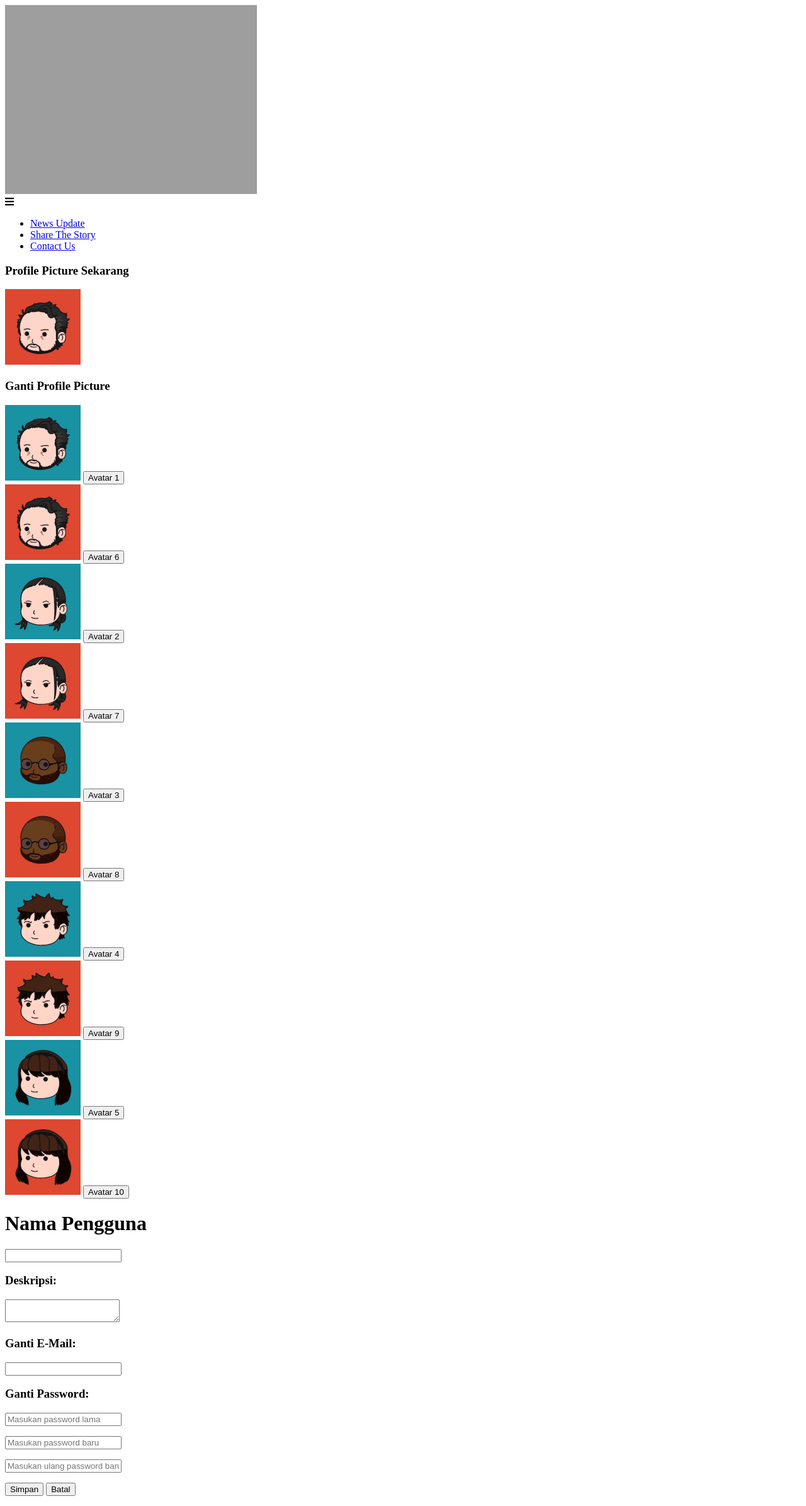
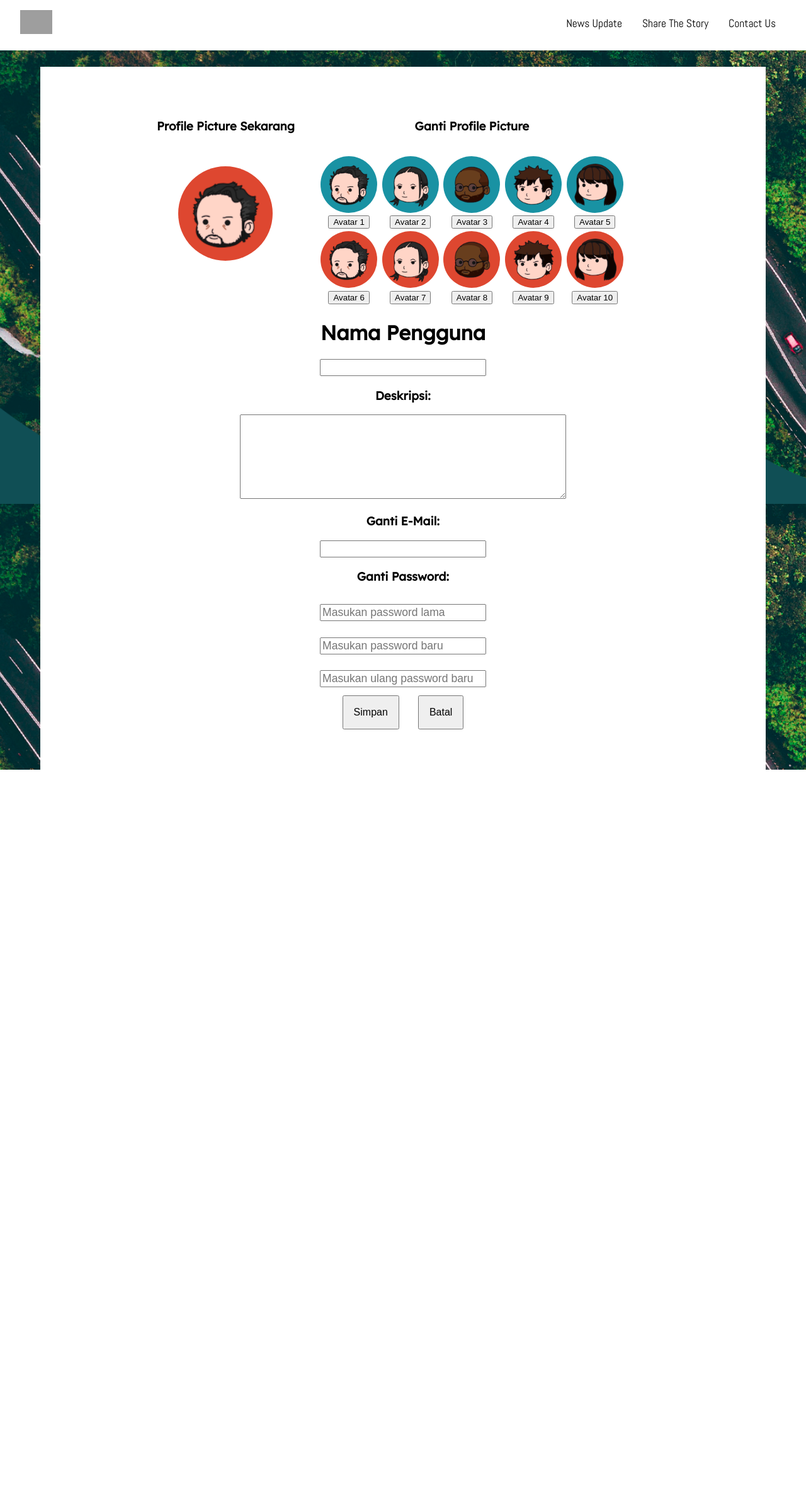
Before and after one commit to ikhsanananda/PercakapanNetizen, a PHP site: page /profil-edit.html in a window 1280 px wide. Shown: the whole page at 63% size. After the commit the page ends 1222 px from the top, so only its background shows below. Run offline with PHP 8.4, Linux system fonts and the light colour scheme; grey boxes are pictures that could not be loaded.

Commit message:
Update style.css

```diff
--- a/Profile-edit/css/style.css
+++ b/Profile-edit/css/style.css
@@ -1,81 +1,324 @@
-<!DOCTYPE html>
-<head>
-  <title>Edit Profil | Percakapan Netizen</title>
-  <link rel="stylesheet"href="./Profile-edit/css/style.css">
-  <meta name="viewport" content="width=device-width, initial-scale=1.0">
-  <link rel="stylesheet" href="./Main Page/css/all.css">
-  <link rel="stylesheet" href="./Main Page/css/fonts.css">
-</head>
+@import url('./css/fonts.css');
 
-<body>
-  <!--nav-->
-  <nav class="nav">
-      <div class="nav-menu flex-row">
-          <div class="nav-brand">
-              <a href="#"><img src="./Profile-edit/assets/logo/PN full color.png" alt="Logo"></a>
-          </div>
-          <div class="toggle-collapse">
-              <div class="toggle-icons">
-                  <i class="fas fa-bars"></i>
-              </div>
-          </div>
-          <div>
-              <ul class="nav-items">
-                  <li class="nav-link">
-                      <a href="#">News Update</a>
-                  </li>
-                  <li class="nav-link">
-                      <a href="#">Share The Story</a>
-                  </li>
-                  <li class="nav-link">
-                      <a href="#">Contact Us</a>
-                  </li>
-              </ul>
-          </div>
-      </div>
-  </nav>
+html, body {
+  margin: 0%;
+  box-sizing: border-box;
+  overflow-x: hidden;
+  font-family: var(--Lexend);
+}
 
-  <!--title-->
-  <div class="container">
-    <!-- <div class="header"></div> -->
-      <div class="avatar-edit">
-        <div class="avatar-now">
-          <h3>Profile Picture Sekarang</h3>
-          <img src="Profile-edit/assets/avatar/R1.png" alt="Profile Picture">
-        </div>
-        <!-- ganti avatar -->
-        <div class="change">
-          <h3>Ganti Profile Picture</h3>
-          <div class="gallery">
-              <div class="images">
-                <img src="Profile-edit/assets/avatar/B1.png" alt="Avatar1">
-                <img src="Profile-edit/assets/avatar/B2.png" alt="Avatar2">
-                <img src="Profile-edit/assets/avatar/B3.png" alt="Avatar3">
-                <img src="Profile-edit/assets/avatar/B4.png" alt="Avatar4">
-                <img src="Profile-edit/assets/avatar/B5.png" alt="Avatar5">
-                <img src="Profile-edit/assets/avatar/R1.png" alt="Avatar6">
-                <img src="Profile-edit/assets/avatar/R2.png" alt="Avatar7">
-                <img src="Profile-edit/assets/avatar/R3.png" alt="Avatar8">
-                <img src="Profile-edit/assets/avatar/R4.png" alt="Avatar9">
-                <img src="Profile-edit/assets/avatar/R5.png" alt="Avatar10">
-              </div>
-              <div class="buttons">
-                <input type="button" name="save" value="Simpan">
-              </div>
-          </div>
-        </div>
-      </div>
-      <h1>Nama Pengguna</h1>
-      <input type="text" class="name" name="name" maxlength="20">
-      <h3>Deskripsi:</h3>
-      <input type="text" class="desc" name="desc" maxlength="250">
-      <h3>Ganti E-Mail:</h3>
-      <input type="email" class="mail" name="e-mail" maxlength="250">
-      <h3>Ganti Password:</h3>
-      <p><input type="password" class="opass" name="old password" maxlength="250" placeholder="Masukan password lama"></p>
-      <p><input type="password" class="npass" name="new password" maxlength="250" placeholder="Masukan password baru"></p>
-      <p><input type="password" class="npass" name="new password" maxlength="250" placeholder="Masukan ulang password baru"></p>
-      <p><input type="submit" class="save" name="save" value="Simpan" alt="save"> <input type="submit" class="cancel" name="cancel" value="Batal" alt="Batal"></p>
-    </div>
-  <!-- </div> -->
-</body>
+:root {
+    /*      Theme colors        */
+    --text-gray: #3f4954;
+    --text-light: #686666da;
+    --bg-color: #0f0f0f;
+    --white: #ffffff;
+    --midnight: #104f55;
+    /* gradient color   */
+    --sky: linear-gradient(120deg, #a1c4fd 0%, #c2e9fb 100%);
+    /*      theme font-family   */
+    --Abel: 'Abel', cursive;
+    --Anton: 'Anton', cursive;
+    --Josefin: 'Josefin', cursive;
+    --Lexend: 'Lexend', cursive;
+    --Livvic: 'Livvic', cursive;
+}
+
+body {
+  background-image: url('../assets/Background-image.png');
+  background-repeat: no-repeat;
+  background-position: center;
+  background-size: cover;
+  background-attachment: fixed;
+  background-color: var(--midnight);
+}
+
+/* global*/
+a {
+  text-decoration: none;
+  color:#000;
+}
+
+ul {
+  list-style-type:none;
+}
+
+hr {
+  margin: 5vh 0;
+}
+
+.flex-row {
+  display: flex;
+  flex-direction: row;
+  flex-wrap: wrap;
+}
+
+.container {
+  padding:4rem 4rem;
+}
+
+/*navbar*/
+.nav img {
+  height:3vw;
+}
+
+.nav {
+    background: white;
+    padding: 0 2rem;
+    height: 0rem;
+    min-height: 10vh;
+    overflow: hidden;
+    transition: height 1s ease-in-out;
+}
+
+.nav .nav-menu {
+    justify-content: space-between;
+}
+
+.nav .toggle-collapse {
+    position: absolute;
+    top: 0%;
+    width: 90%;
+    cursor: pointer;
+    display: none;
+}
+
+.nav .toggle-collapse .toggle-icons {
+    display: flex;
+    justify-content: flex-end;
+    padding: 1.7rem 0;
+}
+
+.nav .toggle-collapse .toggle-icons i {
+    font-size: 1.4rem;
+    color: var(--text-gray);
+}
+
+.collapse {
+    height: 30rem;
+}
+
+.nav .nav-items {
+    display: flex;
+    margin: 0;
+}
+
+.nav .nav-items .nav-link {
+    padding: 1.6rem 1rem;
+    font-size: 1.1rem;
+    position: relative;
+    font-family: var(--Abel);
+    font-size: 1.1rem;
+}
+
+.nav .nav-items .nav-link:hover {
+    background-color: var(--midnight);
+}
+
+.nav .nav-items .nav-link:hover a {
+    color: var(--white);
+}
+
+.nav .nav-brand a {
+    font-size: 1.6rem;
+    padding: 1rem 0;
+    display: block;
+    font-family: var(--Lexend);
+    font-size: 1.6rem;
+}
+
+.nav .social {
+    padding: 1.4rem 0
+}
+
+.nav .social i {
+    padding: 0 .2rem;
+}
+
+.nav .social i:hover {
+    color: #a1c4cf;
+}
+
+/*berita populer*/
+.news-popular ol{
+  display:flex;
+  font-weight: bold;
+}
+
+.news-popular .left {
+  margin-right:5%;
+}
+
+.news-popular .right {
+  margin-left:5%;
+}
+
+/*profil*/
+.container {
+  background-color: white;
+  margin: 0 auto;
+  margin-top:2vw;
+  display: block;
+  width:80%;
+}
+
+.container{
+  text-align: center;
+}
+
+.container p {
+  max-width:50vw;
+  margin: 0 auto;
+}
+
+.container img {
+  border-radius: 50%;
+  width:150px;
+  height:150px;
+  object-fit: cover;
+  margin:0 auto;
+  display: block;
+}
+
+.container a {
+  text-decoration: none;
+  color:#4C5464;
+  text-align: center;
+  margin: 0 auto;
+  display: block;
+  margin-top: 2vw;
+}
+
+.container a:hover {
+  text-decoration: underline;
+}
+
+/*input html*/
+.container {
+  display: block;
+}
+
+.container input {
+  margin: 0 auto;
+}
+
+.container [type=button] {
+  margin-top: 1vw;
+}
+
+.container .name[type=text] {
+  width:20vw;
+  font-size:1.1rem;
+}
+
+.container [type=submit] {
+  font-size: 1rem;
+  padding: 1rem;
+  margin: 0vw 1vw;
+}
+
+.container .desc{
+  width:40vw;
+  height:10vw;
+  font-size:0.8rem;
+}
+
+.container [type=email] {
+  width:20vw;
+  font-size: 1.1rem;
+}
+
+.container [type=password] {
+  margin: 1vw 0vw;
+  width:20vw;
+  font-size: 1.1rem;
+}
+
+/*button ganti avatar*/
+.container .avatar-edit {
+  display: inline-flex;
+  margin-top: 0 auto;
+}
+
+.container .avatar-edit img {
+  margin-top: 4vw;
+}
+
+.container .gallery {
+  display: inline-flex;
+  justify-content: center;
+  margin: 0 auto;
+  width:42vw;
+  height:18vw;
+  padding: 1vw;
+  overflow: auto;
+}
+
+.container .gallery .opt img {
+  margin: 0.3vw;
+  width: 90px;
+  height: 90px;
+  object-fit: cover;
+}
+
+
+
+/* Add some hover effects to buttons */
+.form-container .btn:hover, .open-button:hover {
+  opacity: 1;
+}
+
+
+@media only screen and (max-width: 520px){
+  .container .header img {
+    width:80px;
+    height:80px;
+  }
+
+  .container {
+    width:100%;
+  }
+
+  .container .avatar-edit {
+    display: block;
+    margin: 0 auto;
+  }
+
+  .container .gallery {
+    display: inline-flex;
+    justify-content: center;
+    margin: 0 auto;
+    width:84vw;
+    height:36vw;
+    padding: 1vw;
+    overflow: auto;
+  }
+
+  .container .gallery .opt img {
+    margin: 0.3vw;
+    width: 50px;
+    height: 50px;
+    object-fit: cover;
+  }
+
+  .container .name[type=text] {
+    width:50vw;
+    font-size:1.1rem;
+  }
+
+  .container .desc{
+    width:50vw;
+    height:15vw;
+  }
+
+  .container [type=email] {
+    width:50vw;
+    font-size: 1.1rem;
+  }
+
+  .container [type=password] {
+    width:50vw;
+    font-size: 1.1rem;
+  }
+
+}
```
